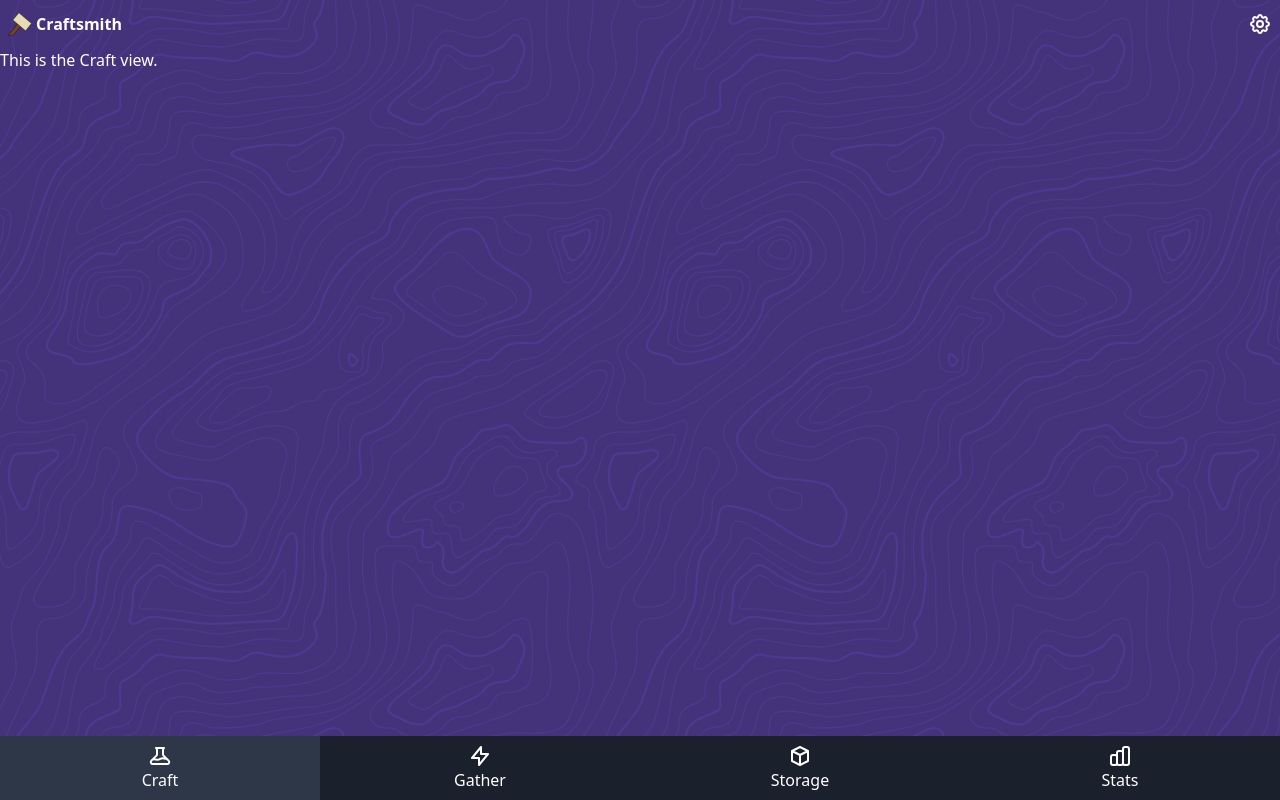
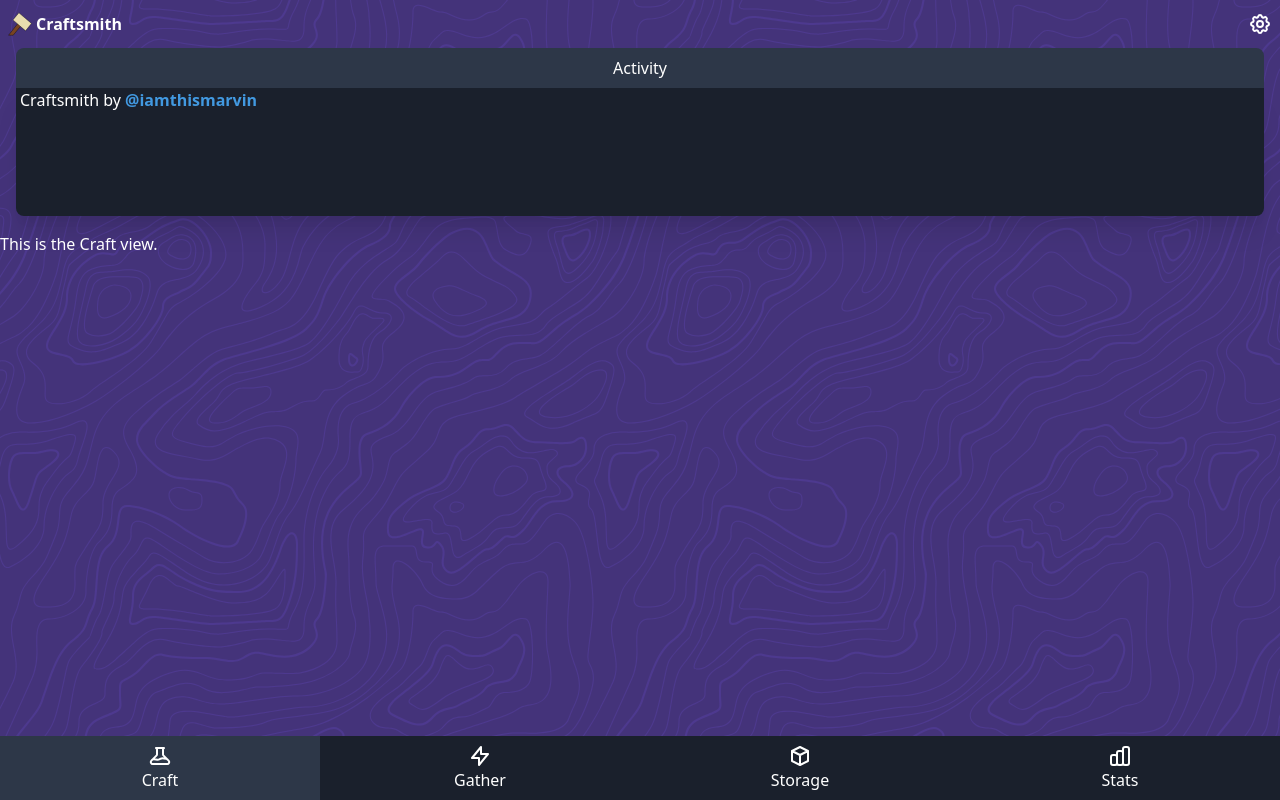
Before and after one commit to iamthismarvin/craftsmith, a Vue app: page /craft in a window 1280 px wide. Built offline with nearby package versions, Linux system fonts and the light colour scheme.

Commit message:
REFACTOR: Move [Activity] component to [Default] layout.

```diff
--- a/src/layouts/Default.vue
+++ b/src/layouts/Default.vue
@@ -1,6 +1,7 @@
 <template>
   <div class="default min-h-screen bg-purple-900">
     <Navigation @handle-menu="$router.push('/')" class="absolute top-0 w-full" />
+    <Activity :entries="log" class="px-4 pt-12" />
     <main class="overflow-auto text-white w-full absolute h-full">
       <slot />
     </main>
@@ -10,19 +11,26 @@
 
 <script>
 import { defineAsyncComponent } from 'vue';
+import { mapGetters } from 'vuex';
 
 export default {
   name: 'Default',
   components: {
+    Activity: defineAsyncComponent(() => import('@/components/Activity.vue')),
     Menu: defineAsyncComponent(() => import('@/components/Menu.vue')),
     Navigation: defineAsyncComponent(() => import('@/components/Navigation.vue')),
+  },
+  computed: {
+    ...mapGetters({
+      log: 'log/log',
+    }),
   },
 };
 </script>
 <style lang="scss" scoped>
 main {
-  max-height: calc(100vh - 7rem);
-  top: 3rem;
+  max-height: calc(100vh - 18.5rem);
+  top: 14.5rem;
 }
 .default {
   background-image: url('~@/assets/images/topography.svg');
--- a/src/views/Home.vue
+++ b/src/views/Home.vue
@@ -1,6 +1,5 @@
 <template>
   <div class="text-white p-2">
-    <Activity class="px-2 my-2" :entries="log" />
     <div class="flex flex-col just justify-center items-center">
       <h1 class="font-bold">Inventory</h1>
       <p>Materials: {{ inventory.materials }}</p>
@@ -16,7 +15,6 @@
 </template>
 
 <script>
-import { defineAsyncComponent } from 'vue';
 import { mapGetters, mapActions } from 'vuex';
 
 export default {
@@ -27,9 +25,6 @@ export default {
       materials: 0,
     },
   }),
-  components: {
-    Activity: defineAsyncComponent(() => import('@/components/Activity.vue')),
-  },
   computed: {
     ...mapGetters({
       log: 'log/log',
--- a/src/views/Storage.vue
+++ b/src/views/Storage.vue
@@ -1,6 +1,5 @@
 <template>
   <div class="p-2">
-    <div>This is the Storage view.</div>
     <ItemBlock v-for="item in items" :key="item.id" :item="item" class="mb-2" />
     <button @click="addWeapon">Add</button>
   </div>
```
